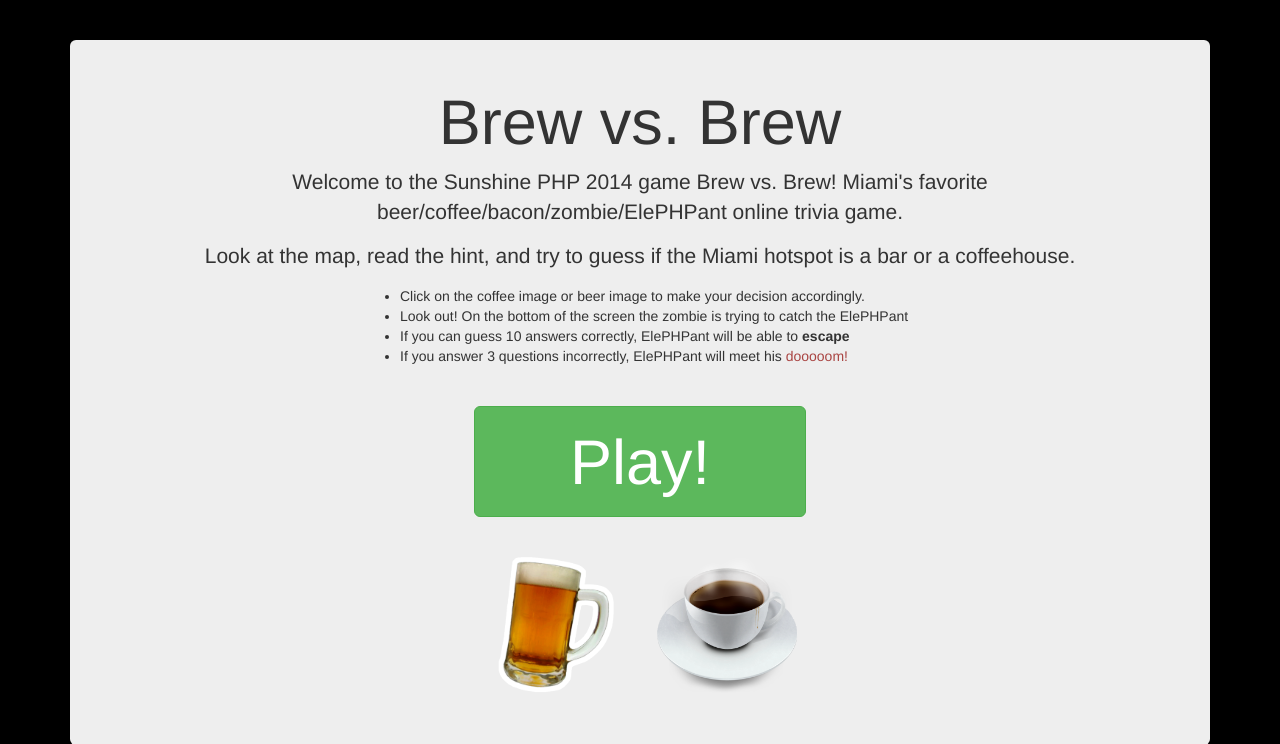
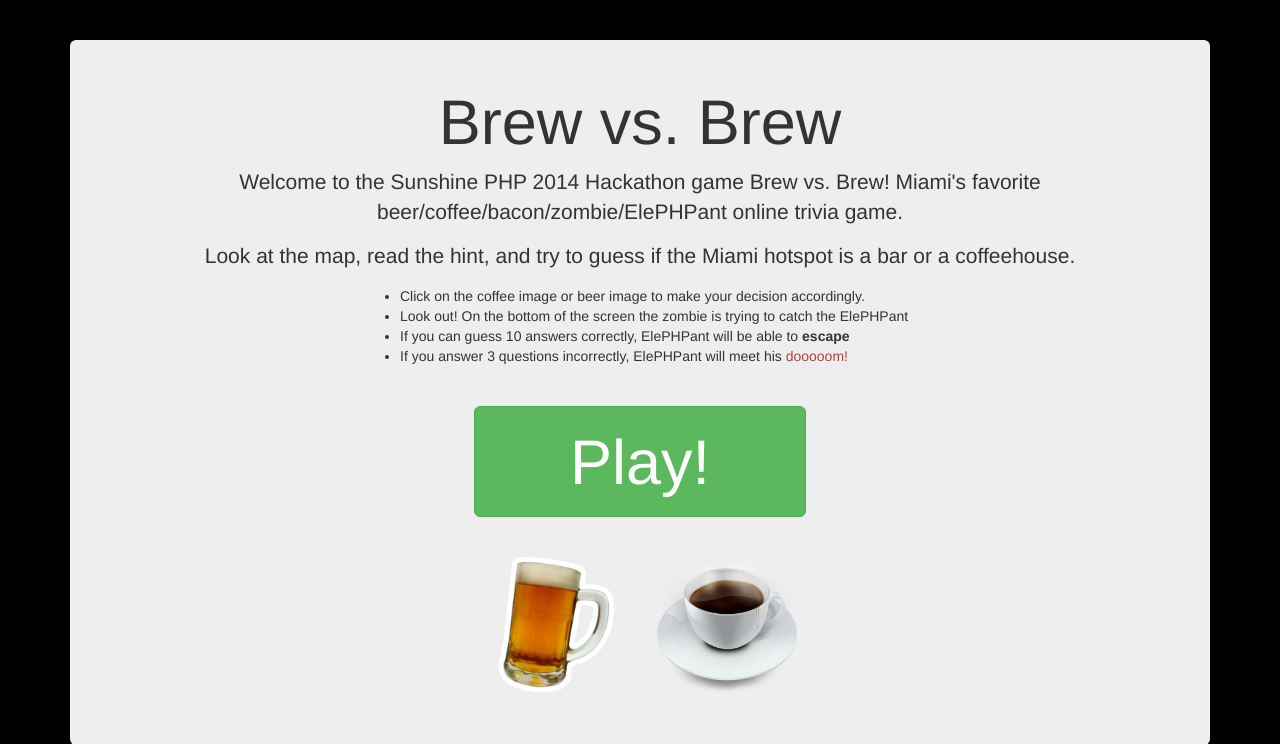
Before and after one commit to danicheman/miami-joe-or-brew, a PHP site: page / in a window 1280 px wide. Shown: the top 744 px of the page. Run offline with PHP 8.4, Linux system fonts and the light colour scheme; some libraries are stand-ins or nearby versions.

Commit message:
adding Hackathon to start page

```diff
--- a/views/layout.php
+++ b/views/layout.php
@@ -36,7 +36,7 @@
       <div class="jumbotron" style="text-align: center;">
 <? if (empty($jumbotron_message)): ?>
         <h1 style="margin-top: 0;">Brew vs. Brew</h1>
-        <p class="lead">Welcome to the Sunshine PHP 2014  game Brew vs. Brew! Miami's favorite beer/coffee/bacon/zombie/ElePHPant online trivia game.</p>
+        <p class="lead">Welcome to the Sunshine PHP 2014 Hackathon game Brew vs. Brew! Miami's favorite beer/coffee/bacon/zombie/ElePHPant online trivia game.</p>
 	<p>Look at the map, read the hint, and try to guess if the Miami hotspot is a bar or a coffeehouse.</p>
 	<ul class="col-md-7 col-md-offset-3 text-left" >
 	  <li>Click on the coffee image or beer image to make your decision accordingly.</li>
```
